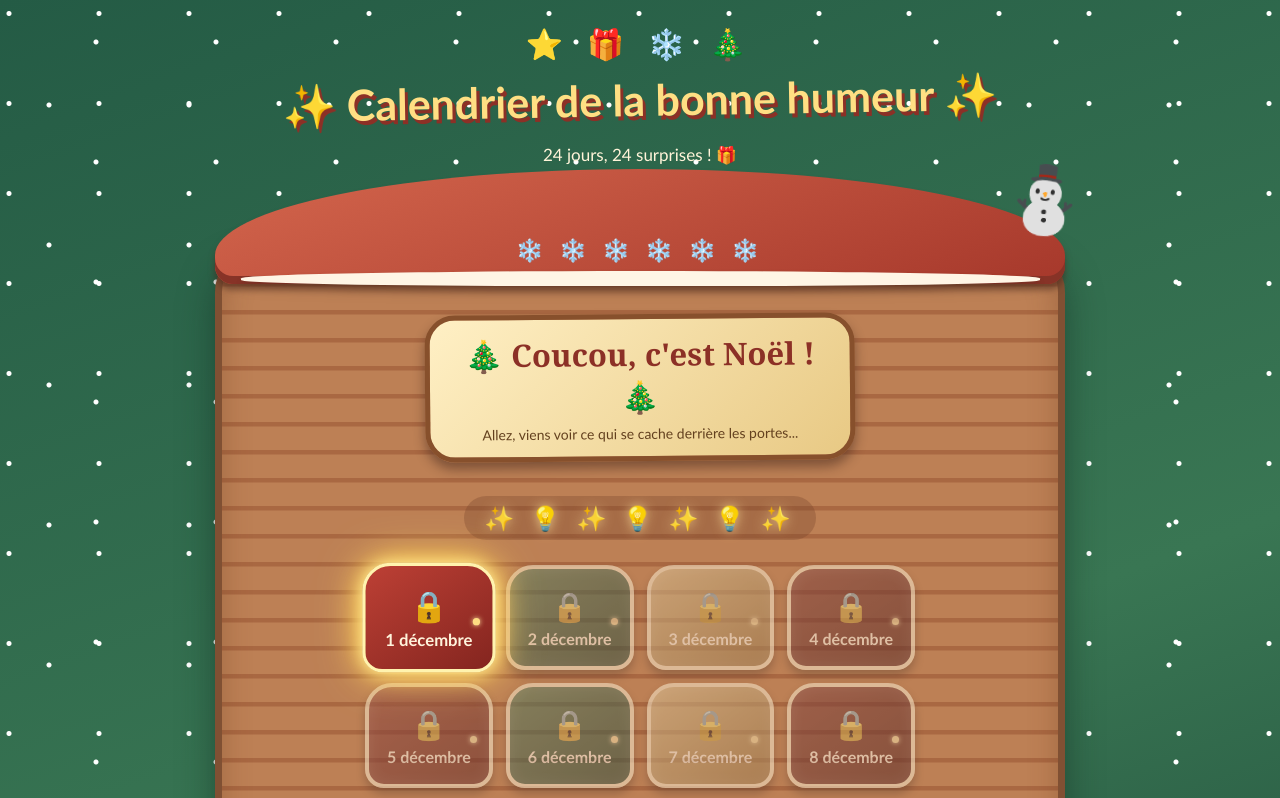
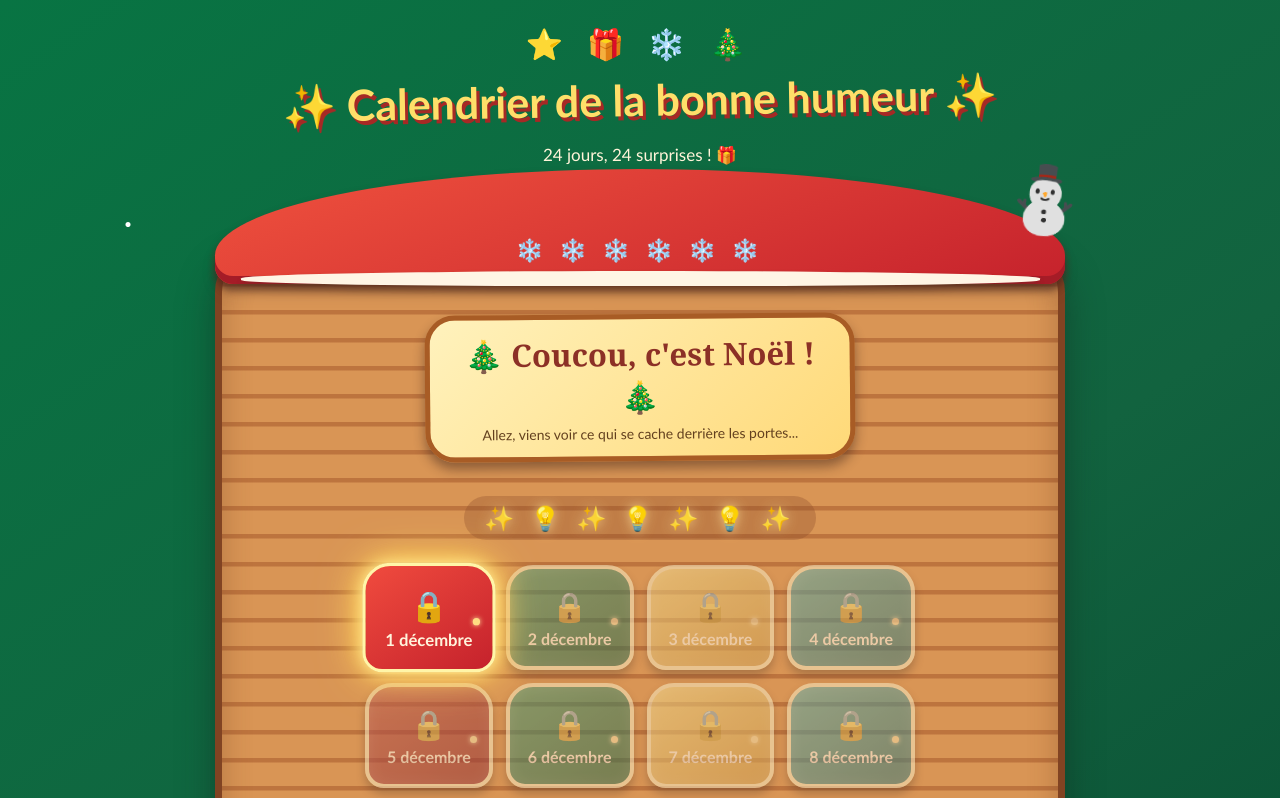
Before and after one commit to MargouxLFVR/calendrier-avent, a plain HTML site: page index.html in a window 1280 px wide. Shown: the top 798 px of the page. Drawn offline with Linux system fonts and the light colour scheme.

Commit message:
Update index.html

```diff
--- a/index.html
+++ b/index.html
@@ -529,6 +529,85 @@ h1 {
     border-radius: 30px 30px 20px 20px;
   }
 }
+/* 🌈 COULEURS DE NOËL PLUS PÉTILLANTES */
+
+/* Fond vert sapin */
+body {
+  background:
+    radial-gradient(circle at 10% 15%, #ffffff 2px, transparent 3px),
+    radial-gradient(circle at 80% 35%, #ffffff 2px, transparent 3px),
+    radial-gradient(circle at 35% 75%, #ffffff 2px, transparent 3px),
+    linear-gradient(145deg, #087443, #12633f, #06452f);
+}
+
+/* Toit rouge cerise */
+.roof {
+  background: linear-gradient(160deg, #f0523e, #c5222c);
+  box-shadow:
+    inset 0 -8px 0 #a51c27,
+    0 5px 8px #51251d66;
+}
+
+/* Bois du chalet plus doré */
+.chalet {
+  background: repeating-linear-gradient(
+    0deg,
+    #d99555 0px,
+    #d99555 23px,
+    #bd743e 24px,
+    #bd743e 28px
+  );
+  border-color: #814322;
+}
+
+/* Panneau crème lumineux */
+.sign {
+  background: linear-gradient(135deg, #fff2bd, #ffd978);
+  border-color: #a85c25;
+}
+
+/* Portes : rouge, vert, turquoise et or */
+.door:nth-child(4n+1) {
+  background: linear-gradient(145deg, #f04b3e, #c5222c);
+}
+
+.door:nth-child(4n+2) {
+  background: linear-gradient(145deg, #20a66b, #087443);
+}
+
+.door:nth-child(4n+3) {
+  background: linear-gradient(145deg, #ffd653, #e99b19);
+}
+
+.door:nth-child(4n) {
+  background: linear-gradient(145deg, #35b9b2, #16817f);
+}
+
+/* Contours dorés */
+.door {
+  border-color: #ffe9a6;
+}
+
+/* Porte du jour encore plus lumineuse */
+.door.today {
+  border-color: #fff5a8;
+  box-shadow:
+    0 0 15px #ffdf55,
+    0 0 30px #ffc629;
+}
+
+/* Guirlande scintillante */
+.lights {
+  background: #8b4c2c55;
+  text-shadow: 0 0 12px #fff1a1;
+}
+
+/* Titre doré */
+h1 {
+  color: #ffdf69;
+  text-shadow: 3px 4px 0 #a62925;
+}
+
 
 
 </style>
```
